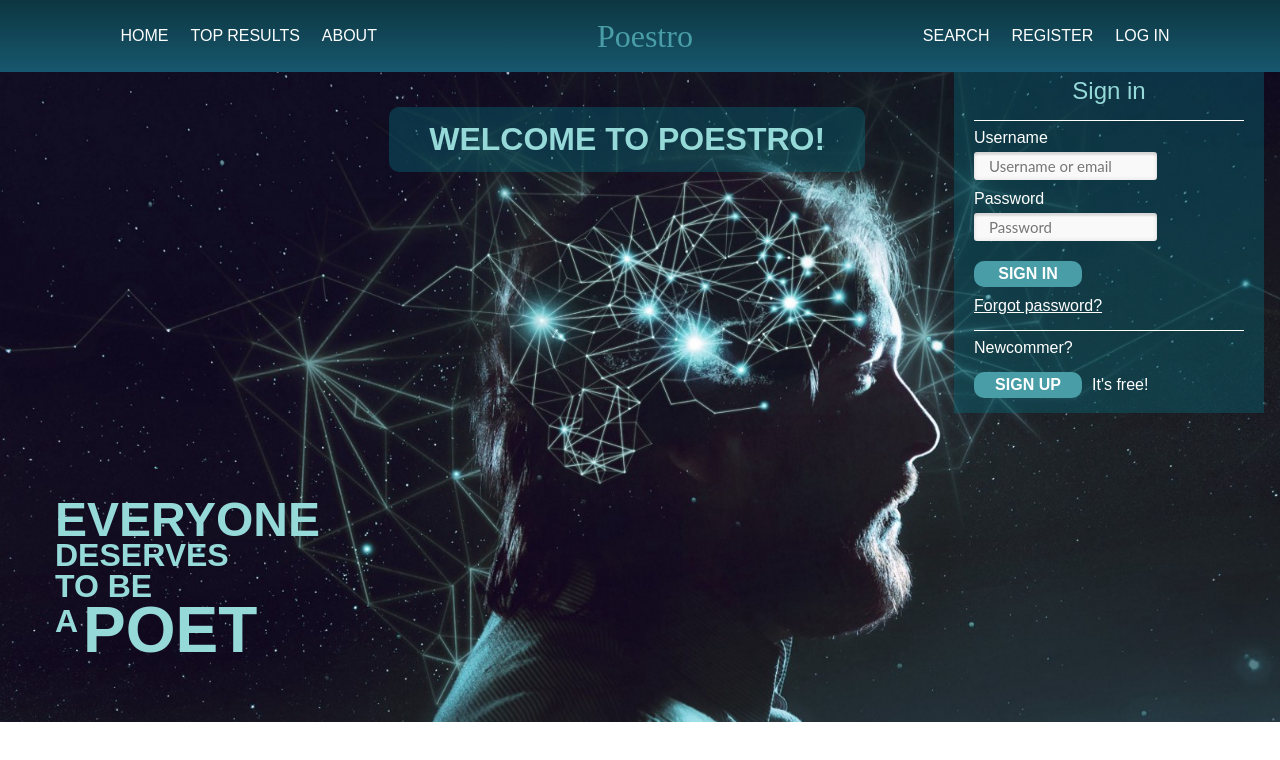
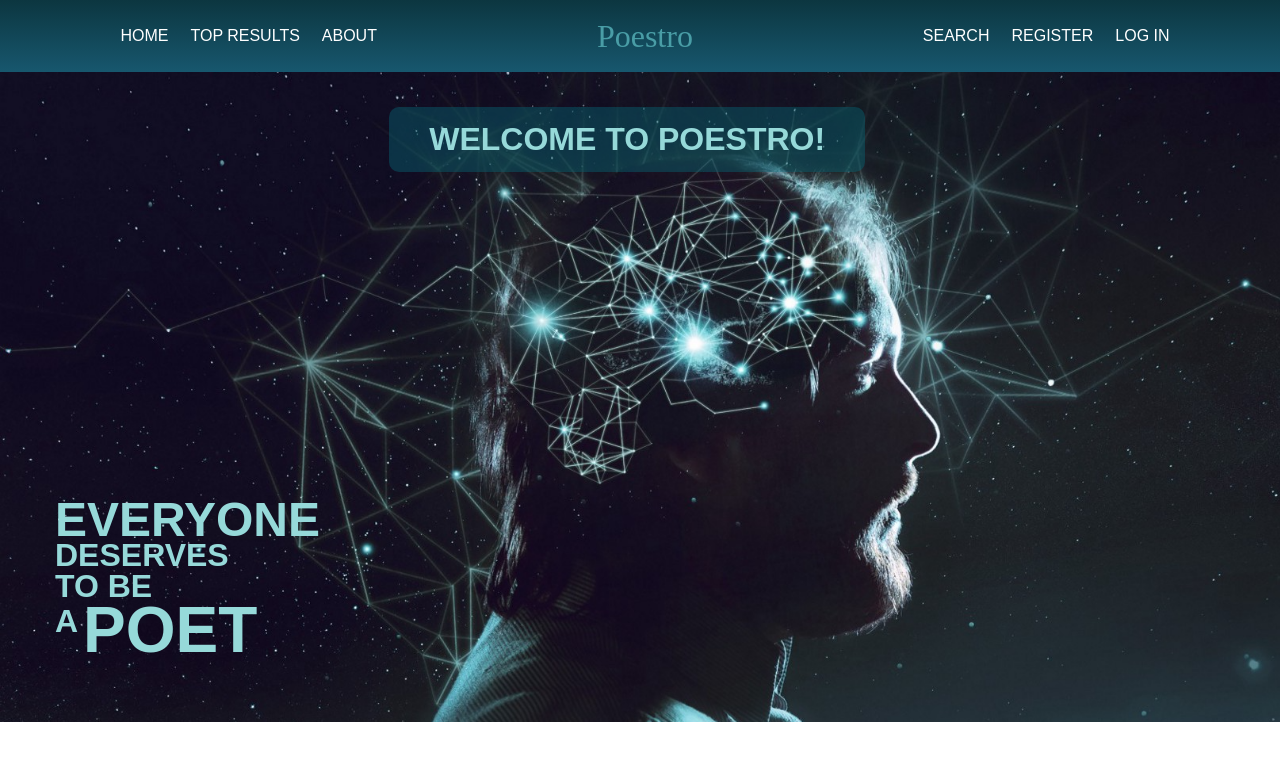
Before and after one commit to bohdan-zahaiskyi/poestro-mockup, a React (Create React App) app: page / in a window 1280 px wide. Shown: the top 760 px of the page. Built offline with nearby package versions, Linux system fonts and the light colour scheme.

Commit message:
added navigation

```diff
--- a/package.json
+++ b/package.json
@@ -3,10 +3,12 @@
   "version": "0.1.0",
   "private": true,
   "dependencies": {
+    "axios": "^0.19.0",
     "react": "^16.8.6",
     "react-dom": "^16.8.6",
     "react-router-dom": "^5.1.2",
-    "react-scripts": "3.0.0"
+    "react-scripts": "3.0.0",
+    "rxjs": "^6.5.3"
   },
   "scripts": {
     "start": "react-scripts start",
--- a/src/App.js
+++ b/src/App.js
@@ -2,26 +2,22 @@ import React, {Component} from 'react';
 import './App.css';
 import {BrowserRouter, Route} from 'react-router-dom';
 import MainPageComponent from './components/main-page/main-page.component';
-import NavHeaderComponent from './components/nav-header/nav-header.component';
-import LoginComponent from './components/login/login.component';
 import MenuComponent from './components/menu/menu.component';
 import AnalyzeComponent from './components/analyze/analyze.comoponent';
 import GenerateComponent from './components/generate/generate.component';
+import { Layout } from './Layout';
 
 class App extends Component {
   render() {
+    console.log("Props from app: ", this.props)
     return (
       <BrowserRouter>
-        <div>
-          <NavHeaderComponent />
-          <div className="main-page">
+        <Layout>
             <Route exact path='/' component={MainPageComponent}></Route>
             <Route path='/menu' component={MenuComponent}></Route>
             <Route path='/analyze' component={AnalyzeComponent}></Route>
             <Route path='/generate' component={GenerateComponent}></Route>
-            <LoginComponent />
-          </div>
-        </div>
+        </Layout>
       </BrowserRouter>
     );
   }
--- /dev/null
+++ b/src/Layout.js
@@ -0,0 +1,17 @@
+import React, { Component } from 'react';
+import NavHeaderComponent from './components/nav-header/nav-header.component';
+
+export class Layout extends Component {
+  constructor(props) {
+    console.log("LAYOUT", props);
+    super(props);
+  }
+  render() {
+    return (
+      <React.Fragment>
+          <NavHeaderComponent {...this.props}/>
+          <div className="main-page">{this.props.children}</div>
+      </React.Fragment>
+    );
+  }
+}
--- a/src/components/analyze/analyze.comoponent.js
+++ b/src/components/analyze/analyze.comoponent.js
@@ -1,22 +1,55 @@
 import React, {Component} from 'react';
 import './analyze.styles.css';
+import axios from 'axios';
 
  class AnalyzeComponent extends Component {
+    constructor() {
+        super();
+        this.state = {
+            text: '',
+            moodAn: '',
+            seedsAn: ''
+        }
+        this.sendToAnalyze = this.sendToAnalyze.bind(this)
+    }
+
+    handleChange = (e) => {
+        this.setState({
+            [e.target.id]: e.target.value
+        });
+    };
+    sendToAnalyze = async function () {
+        console.log("HALT! this.state", this.state)
+        const headers = {
+            'Content-Type': 'application/json'
+        }
+        const response = await axios.post(
+            'http://localhost:3001/analyze/',
+            {
+                text: this.state.text,
+                mood: this.state.moodAn,
+                seeds: this.state.seedsAn
+            },
+            headers
+        );
+        console.log("HALT! response: ", response);
+    }
+
     render() {
         return(
             <div className="generate-banner">
-                <textarea className="poema poema-an">
+                <textarea id="text" className="poema poema-an">
                 </textarea>
                 <div className="generate-panel generate-panel-an">
                     <div class="humor">
                         <label for="mood">Mood:</label>
-                        <input type="text"/>
+                        <input id="moodAn" type="text"/>
                     </div>
                     <div id="seeds-an">
                         <label>Seeds:</label>
-                        <textarea name="seeds-an" placeholder="однаково,чужина,неволя"></textarea>
+                        <textarea id="seedsAn" name="seeds-an" placeholder="однаково,чужина,неволя"></textarea>
                     </div>
-                    <div className="generate-button" id="analyze-btn">
+                    <div className="generate-button" id="analyze-btn" onClick={this.sendToAnalyze}>
                         <h4>ANALYZE</h4>
                         <img />
                     </div>
--- a/src/components/login/login.component.js
+++ b/src/components/login/login.component.js
@@ -1,53 +1,56 @@
-import React, {Component} from 'react';
+import React, {useState, useEffect} from 'react';
+import historyService from '../../services/history.service';
 
- class LoginComponent extends Component {
-    constructor(props) {
-        super();
-        this.changeLoc = () => {
-            console.log("HALT props.history: ", props.history);
-            props.history.push('/menu');
-        }
-    }
-    state = {
-        login: "",
-        password: ""
+ function LoginComponent (props) {
+    const [login, setLogin] = useState('');
+    const [password, setPassword] = useState('');
+
+    const [_history, setHistory] = useState('');
+
+    useEffect(() => {
+        historyService.getHistory().subscribe(h => {
+            setHistory(h);
+        })
+    })
+
+    const handleLogin = (e) => {
+        setLogin(e.target.value)
     };
-    handleChange = (e) => {
-        this.setState({
-            [e.target.id]: e.target.value
-        });
+
+    const handlePassword = (e) => {
+        setPassword(e.target.value)
     };
-    loginAction = (e) => {
-        if(this.state.login === 'user1234' && this.state.password === "1234") {
-           this.changeLoc();
+
+    const loginAction = (e) => {
+        console.log("this.props: ", props);
+        if(login === 'user1234' && password === "1234") {
+            _history.push('/menu');
         } else {
             alert("Login data is incorrect!");
         }
     }
-    render() {
     return (
         <div className="login_cont">
             <h4 className="w3-center">Sign in</h4>
             <hr></hr>
-                <form onSubmit={this.loginAction}>
+            <form >
                 <p>Username</p>
-                    <input type="text" className="login-input" id="login" onChange={this.handleChange} placeholder="Username or email"/>
+                <input type="text" className="login-input" id="login" onChange={handleLogin} placeholder="Username or email" />
                 <p>Password</p>
-                    <input type="password" className="login-input" id="password" onChange={this.handleChange} placeholder="Password"/>
-                    <input type="submit" className="login-button" value="SIGN IN"/>
+                <input type="password" className="login-input" id="password" onChange={handlePassword} placeholder="Password" />
+                <button className="login-button" onClick={loginAction}>SIGN IN</button>
                 <a href="google.com">Forgot password?</a>
             </form>
             <hr></hr>
             <div>
                 <p>Newcommer?</p>
                 <div>
-                    <button className="login-button">SIGN UP</button>
+                    <button className="login-button" onClick={loginAction}>SIGN UP</button>
                     <span>It's free!</span>
                 </div>
             </div>
         </div>
-                )
-    }
+        );
 }
 
 export default LoginComponent;
--- a/src/components/main-page/main-page.component.js
+++ b/src/components/main-page/main-page.component.js
@@ -1,5 +1,10 @@
-import React from 'react';
-const MainPageComponent = () => {
+import React, {useEffect} from 'react';
+import historyService from '../../services/history.service';
+const MainPageComponent = (props) => {
+	console.log("HALT! mainPage props: ", props)
+	useEffect(() => {
+		historyService.setHistory(props.history)
+	})
     return(
 		<div className="main-container">
 			<div className="banner">
--- a/src/components/nav-header/nav-header.component.js
+++ b/src/components/nav-header/nav-header.component.js
@@ -1,6 +1,13 @@
-import React from 'react';
+import React, {useState, useEffect} from 'react';
+import LoginComponent from '../login/login.component';
 
-export default function NavHeaderComponent() {
+export default function NavHeaderComponent(props) {
+    const [showLogin, setShowLogin] = useState(false);
+    const showLoginFunc = () => {
+        setShowLogin(!showLogin);
+    }
+
+    console.log("NavHeaderComponent props: ", props)
     return (
 		<header>
         <nav>
@@ -26,10 +33,11 @@ export default function NavHeaderComponent() {
                     <a href="#register">Register</a>
                 </li>
                 <li>
-                    <a href="#log in">LOG IN</a>
+                    <a href="#log in" onClick={showLoginFunc}>LOG IN</a>
                 </li>
             </ul>
         </nav>
+        { showLogin && <LoginComponent />}
     </header>
     );
 }
--- /dev/null
+++ b/src/services/history.service.js
@@ -0,0 +1,14 @@
+import { BehaviorSubject } from 'rxjs';
+
+export default class HistoryHandler {
+    static _historyH = new BehaviorSubject("");
+
+    static setHistory(history) {
+        console.log("this", this)
+      this._historyH.next(history)
+    }
+
+    static getHistory() {
+      return this._historyH;
+    }
+  }
```
Also changed, not shown: 1 other file (tests, documents, lock files or other folders). Lines whose indentation alone changed are shown as unchanged.
